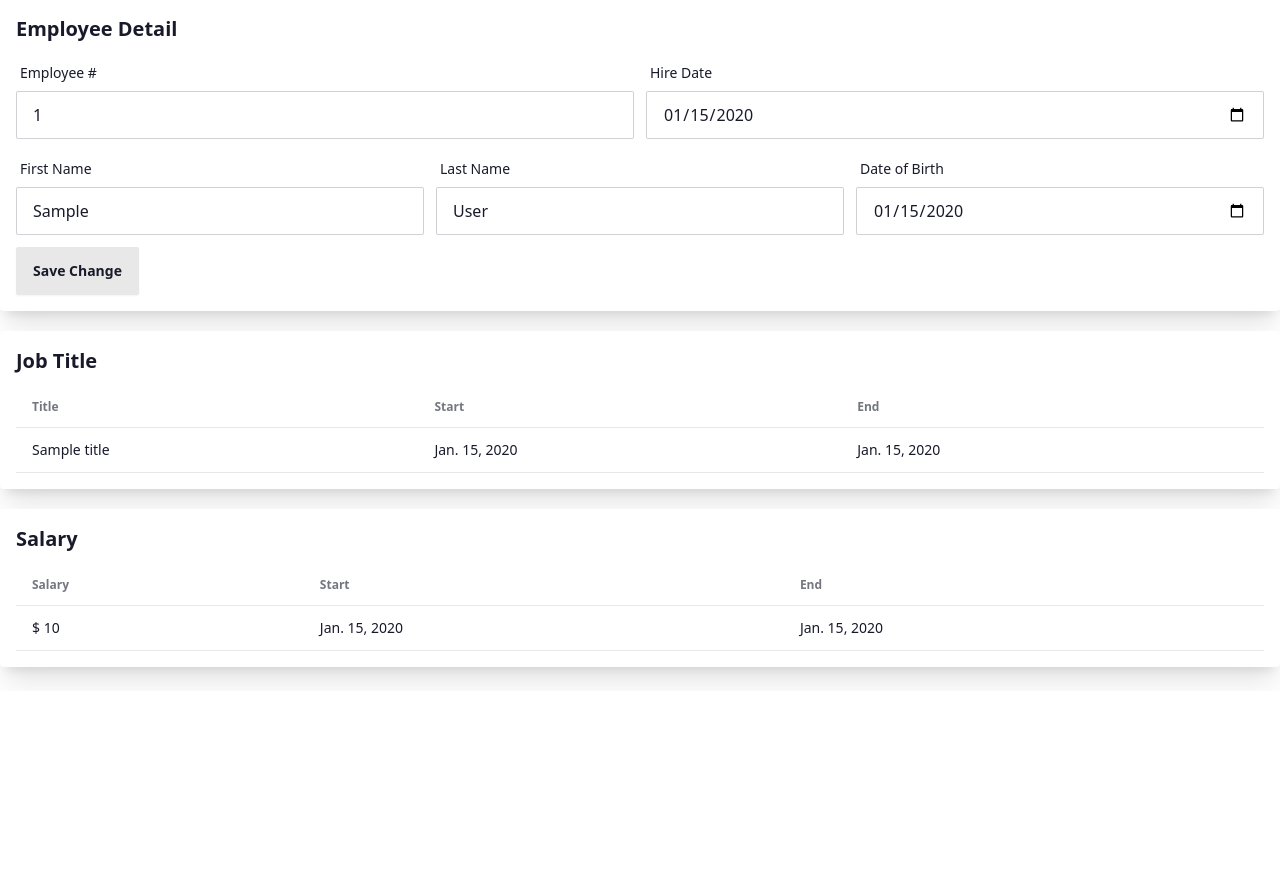
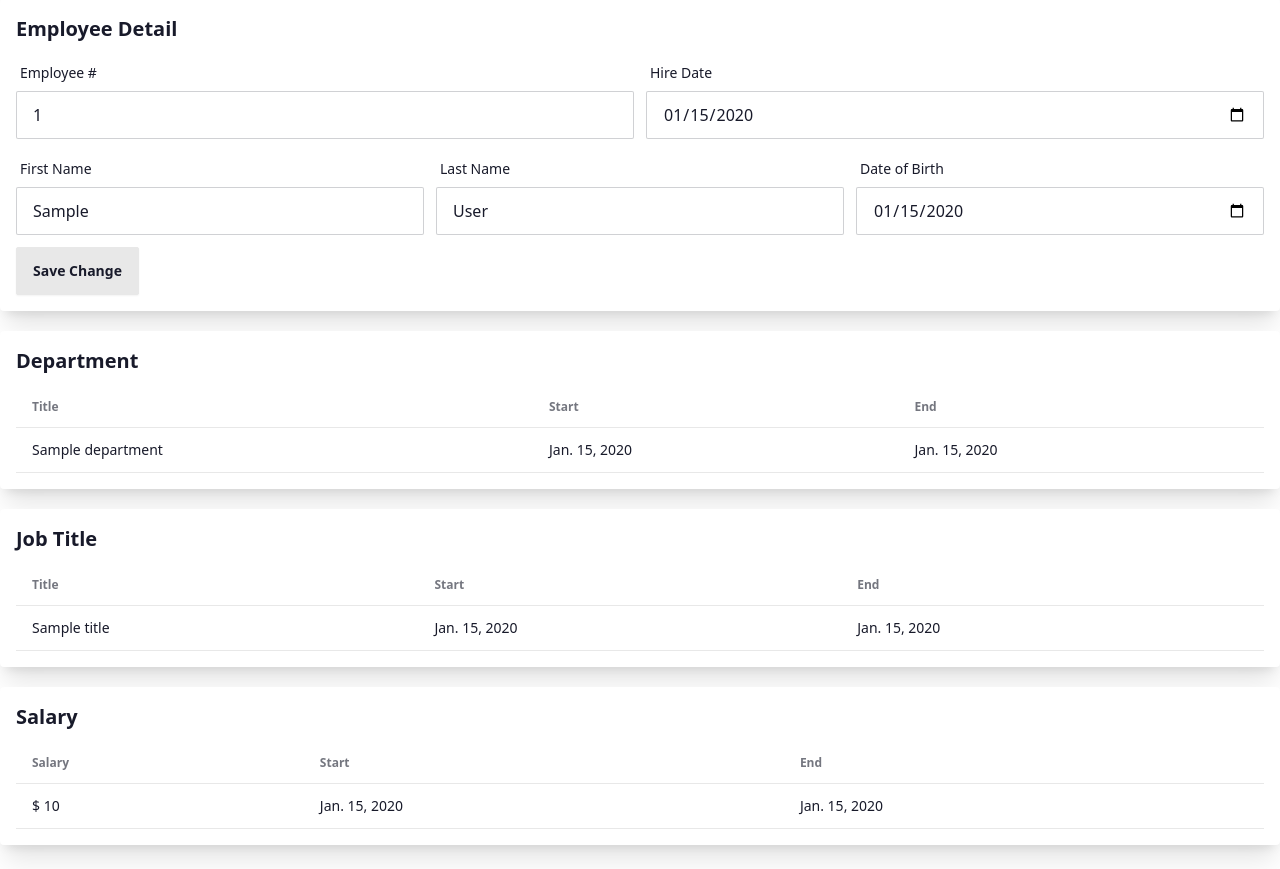
Before and after one commit to saharatss-sjsu/CMPE272-Maverick, a Django app: page /employee/1 in a window 1280 px wide. Shown: the part 181-1050 px from the top of the page. Before the commit the page ends 863 px from the top, so only its background shows below. Run offline with Django 3.2, Linux system fonts and the light colour scheme; tables that the repository leaves empty hold one stand-in row (values such as "Sample post"); some libraries are stand-ins or nearby versions.

Commit message:
add departments to employee page

```diff
--- a/apps/frontend/templates/departments.html
+++ b/apps/frontend/templates/departments.html
@@ -61,6 +61,7 @@
 					<div class="grow card-title">
 						Departments
 					</div>
+					<button class="join-item btn btn-sm">Create a new department</button>
 					<div id="departments_count"></div>
 				</div>
 
--- a/apps/frontend/templates/employee_detail.html
+++ b/apps/frontend/templates/employee_detail.html
@@ -98,8 +98,33 @@
 
 		<div class="card card-compact bg-base-100 shadow-xl">
 			<div class="card-body">
+				<h2 class="card-title">Department</h2>
+				<div class="overflow-x-auto">
+					<table class="table">
+						<thead>
+							<tr>
+								<th>Title</th>
+								<th>Start</th>
+								<th>End</th>
+							</tr>
+						</thead>
+						<tbody>
+							{% for department in departments %}
+							<tr>
+								<td>{{department.department.dept_name}}</td>
+								<td>{{department.from_date}}</td>
+								<td>{{department.to_date}}</td>
+							</tr>
+							{% endfor %}
+						</tbody>
+					</table>
+				</div>
+			</div>
+		</div>
+
+		<div class="card card-compact bg-base-100 shadow-xl">
+			<div class="card-body">
 				<h2 class="card-title">Job Title</h2>
-
 				<div class="overflow-x-auto">
 					<table class="table">
 						<thead>
@@ -120,14 +145,12 @@
 						</tbody>
 					</table>
 				</div>
-
 			</div>
 		</div>
 
 		<div class="card card-compact bg-base-100 shadow-xl">
 			<div class="card-body">
 				<h2 class="card-title">Salary</h2>
-
 				<div class="overflow-x-auto">
 					<table class="table">
 						<thead>
@@ -148,7 +171,6 @@
 						</tbody>
 					</table>
 				</div>
-
 			</div>
 		</div>
 
--- a/apps/frontend/views.py
+++ b/apps/frontend/views.py
@@ -21,7 +21,13 @@ def employees(request):
 	if employees_search is not None:
 		employees = employees.filter(Q(emp_no__contains=employees_search) | Q(first_name__contains=employees_search) | Q(last_name__contains=employees_search))
 
-	# Filter by current job title
+	# Filter by department
+	departments = [x.dict() for x in EmployeeModels.Departments.objects.all()]
+	employees_filter_department = request.GET.get('filter_department')
+	if employees_filter_department in [department['dept_no'] for department in departments]:
+		employees = employees.filter(deptemp__dept_no=employees_filter_department)
+
+	# Filter by job title
 	titles = [x['title'] for x in EmployeeModels.Titles.objects.all().values('title').distinct()]
 	employees_filter_title = request.GET.get('filter_title')
 	if employees_filter_title in titles:
@@ -48,31 +54,33 @@ def employees(request):
 	employees_page_size  = employees.count()
 
 	return render(request, 'employees.html', {
-		'departments':               list(map(lambda x: x.dict(), EmployeeModels.Departments.objects.all())),
-		'titles':                    titles,
-		'employees':                 [{**x.dict(), 'index':((employees_page_index-1)*employees_per_page)+i+1} for i,x in enumerate(employees)],
-		'employees_count':           employees_count,
-		'employees_per_page':        employees_per_page,
-		'employees_page_index':      employees_page_index,
-		'employees_page_count':      employees_page_count,
-		'employees_page_size':       employees_page_size,
+		'departments':                 list(map(lambda x: x.dict(), EmployeeModels.Departments.objects.all())),
+		'titles':                      titles,
+		'employees':                   [{**x.dict(), 'index':((employees_page_index-1)*employees_per_page)+i+1} for i,x in enumerate(employees)],
+		'employees_count':             employees_count,
+		'employees_per_page':          employees_per_page,
+		'employees_page_index':        employees_page_index,
+		'employees_page_count':        employees_page_count,
+		'employees_page_size':         employees_page_size,
 
-		'employees_order_by':        employees_order_by,
-		'employees_order_list':      employees_order_list,
-		'employees_order_ascending': employees_order_ascending,
+		'employees_order_by':          employees_order_by,
+		'employees_order_list':        employees_order_list,
+		'employees_order_ascending':   employees_order_ascending,
 
-		'employees_search':          employees_search,
-		'employees_filter_gender':   employees_filter_gender,
-		'employees_filter_title':    employees_filter_title,
+		'employees_search':            employees_search,
+		'employees_filter_department': employees_filter_department,
+		'employees_filter_title':      employees_filter_title,
+		'employees_filter_gender':     employees_filter_gender,
 	})
 
 
 def employee_detail(request, emp_no):
 	employee = EmployeeModels.Employees.objects.get(emp_no=emp_no)
 	return render(request, 'employee_detail.html', {
-		'employee': employee.dict(),
-		'titles':   [x.dict() for x in EmployeeModels.Titles.objects.filter(emp_no=employee)],
-		'salaries': [x.dict() for x in EmployeeModels.Salaries.objects.filter(emp_no=employee)],
+		'employee':    employee.dict(),
+		'titles':      [x.dict() for x in EmployeeModels.Titles.objects.filter(emp_no=employee)],
+		'salaries':    [x.dict() for x in EmployeeModels.Salaries.objects.filter(emp_no=employee)],
+		'departments': [x.dict() for x in EmployeeModels.DeptEmp.objects.filter(emp_no=employee)],
 	})
 
 def departments(request):
```
Also changed, not shown: apps/frontend/templates/employees.html (+7 -2 lines).
